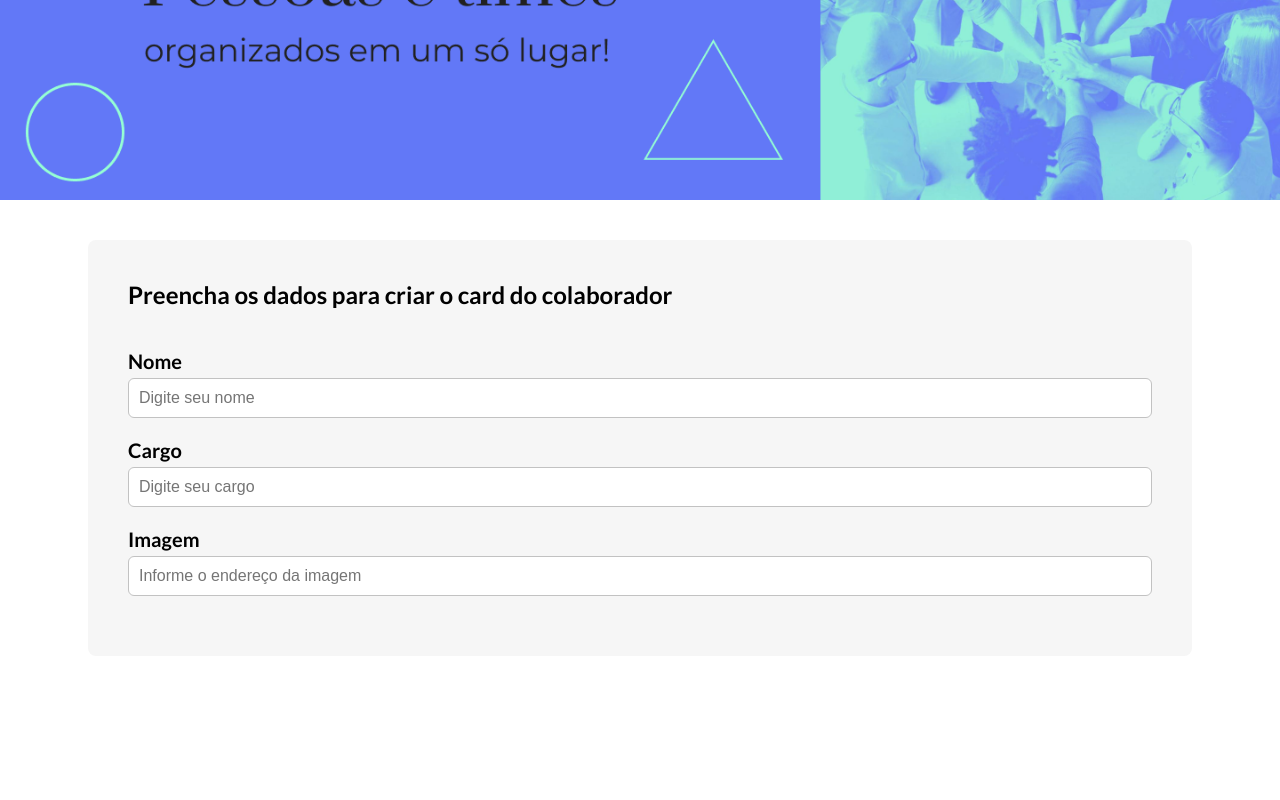
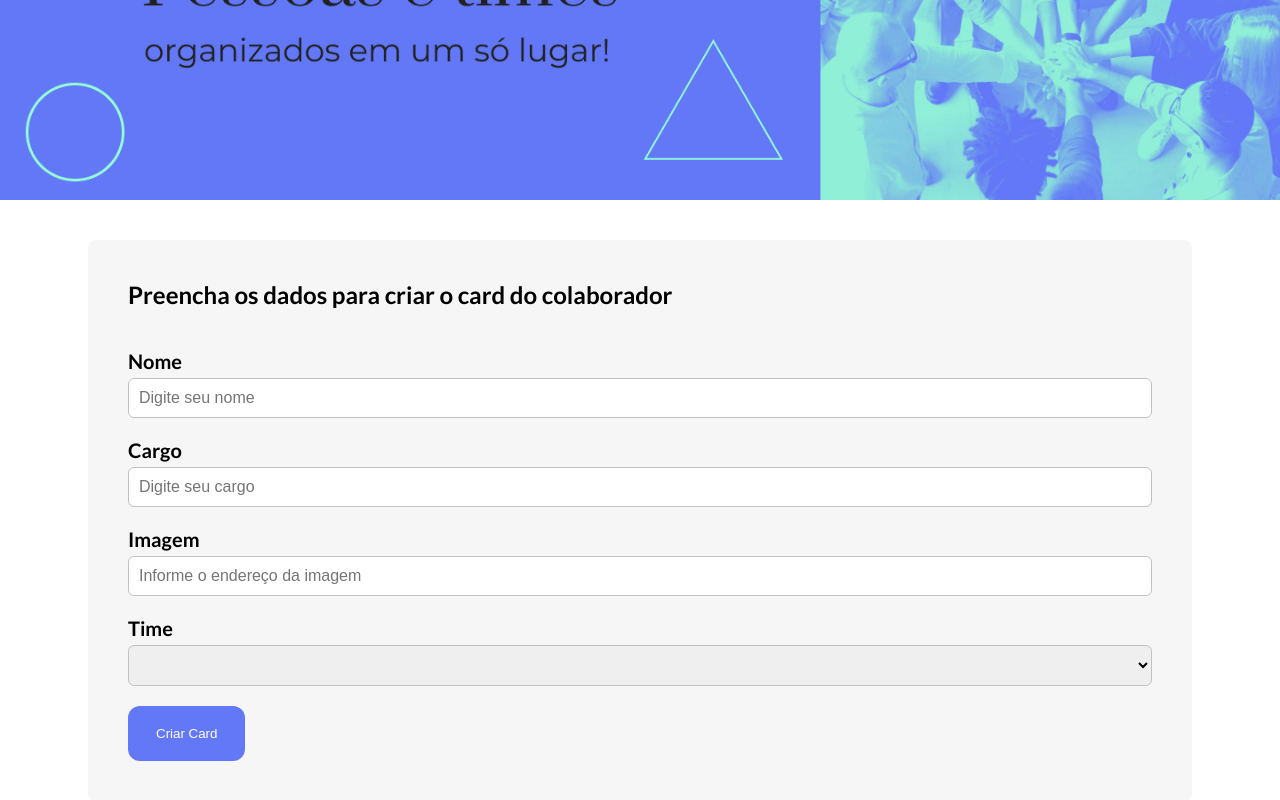
Before and after one commit to FelipeLohan/organo-react, a React (Vite) app: page / in a window 1280 px wide. Shown: the part 294-1094 px from the top of the page. Before the commit the page ends 950 px from the top, so only its background shows below. Built offline with nearby package versions, Linux system fonts and the light colour scheme.

Commit message:
Added DropdownList and CtaButton components

```diff
--- /dev/null
+++ b/src/components/CtaButton/CtaButton.jsx
@@ -0,0 +1,33 @@
+import PropTypes from "prop-types";
+import styled from "styled-components";
+
+const CtaButtonContainer = styled.div`
+  button {
+    background-color: #6278f7;
+    color: #fff;
+    padding: 20px 28px;
+    border: none;
+    border-radius: 12px;
+    cursor: pointer;
+  }
+
+  button:hover {
+    color: #95ffd4;
+  }
+`;
+
+const CtaButton = (props) => {
+  return (
+    <>
+      <CtaButtonContainer>
+        <button>{props.children}</button>
+      </CtaButtonContainer>
+    </>
+  );
+};
+
+CtaButton.propTypes = {
+  children: PropTypes.string.isRequired,
+};
+
+export { CtaButton };
--- /dev/null
+++ b/src/components/CtaButton/index.jsx
@@ -0,0 +1,3 @@
+import { CtaButton } from "./CtaButton.jsx";
+
+export { CtaButton }
--- /dev/null
+++ b/src/components/DropdownList/DropdownList.jsx
@@ -0,0 +1,46 @@
+import styled from "styled-components";
+import PropTypes from 'prop-types';
+
+const DropdownListContainer = styled.div`
+  display: flex;
+  flex-direction: column;
+  width: 100%;
+  margin-bottom: 20px;
+
+  & label {
+    font-size: 2.5vmin;
+    margin-bottom: 5px;
+  }
+
+  & select {
+    font-size: 2vmin;
+    padding: 10px;
+    border: 0.3px solid #c2c2c2;
+    border-radius: 6px;
+  }
+`
+
+
+ const DropdownList = (props) => {
+  return (
+    <>
+    <DropdownListContainer>
+      <label>{props.label}</label>
+      <select required={props.valueRequired}>
+        <option></option>
+        {props.item.map(e => {
+          return <option key={e}>{e}</option>
+        })}
+      </select>
+    </DropdownListContainer>
+    </>
+  )
+}
+
+DropdownList.propTypes = {
+  label: PropTypes.string.isRequired,
+  item: PropTypes.string.isRequired,
+  valueRequired: PropTypes.string.isRequired,
+};
+
+export { DropdownList }
--- /dev/null
+++ b/src/components/DropdownList/index.jsx
@@ -0,0 +1,3 @@
+import { DropdownList } from "./DropdownList.jsx";
+
+export { DropdownList }
--- a/src/components/Form/Form.jsx
+++ b/src/components/Form/Form.jsx
@@ -1,5 +1,7 @@
 import { TextInput } from "../TextInput";
+import { DropdownList } from "../DropdownList";
 import styled from "styled-components";
+import { CtaButton } from "../CtaButton";
 
 const FormContainer = styled.section`
   background-color: #F6F6F6;
@@ -16,14 +18,35 @@ const FormContainer = styled.section`
 `
 
 export const Form = () => {
+
+  const items = [
+    "Programação",
+    "Front-End",
+    "Data Science",
+    "DevOps",
+    "UX e Design",
+    "Mobile",
+    "Inovação e Gestão"
+  ]
+
+  const handleOnSubmit = (event) => {
+    event.preventDefault();
+    console.log("Realizado o envio do formulário.")
+
+  }
+
   return (
     <>
       <FormContainer>
-        <form>
+        <form onSubmit={handleOnSubmit}>
           <h2>Preencha os dados para criar o card do colaborador</h2>
-          <TextInput label="Nome" placeholder="Digite seu nome" />
-          <TextInput label="Cargo" placeholder="Digite seu cargo" />
+          <TextInput valueRequired={true} label="Nome" placeholder="Digite seu nome" />
+          <TextInput valueRequired={true} label="Cargo" placeholder="Digite seu cargo" />
           <TextInput label="Imagem" placeholder="Informe o endereço da imagem"/>
+          <DropdownList valueRequired={true} label="Time" item={items} />
+          <CtaButton >
+            Criar Card
+          </CtaButton>
         </form>
       </FormContainer>
     </>
--- a/src/components/TextInput/TextInput.jsx
+++ b/src/components/TextInput/TextInput.jsx
@@ -26,7 +26,7 @@ export const TextInput = (props) => {
     <>
       <InputContainer>
         <label>{props.label}</label>
-        <input placeholder={props.placeholder} />
+        <input required={props.valueRequired} placeholder={props.placeholder} />
       </InputContainer>
     </>
   );
@@ -35,4 +35,5 @@ export const TextInput = (props) => {
 TextInput.propTypes = {
   label: PropTypes.string.isRequired,
   placeholder: PropTypes.string.isRequired,
+  valueRequired: PropTypes.string.isRequired,
 };
```
